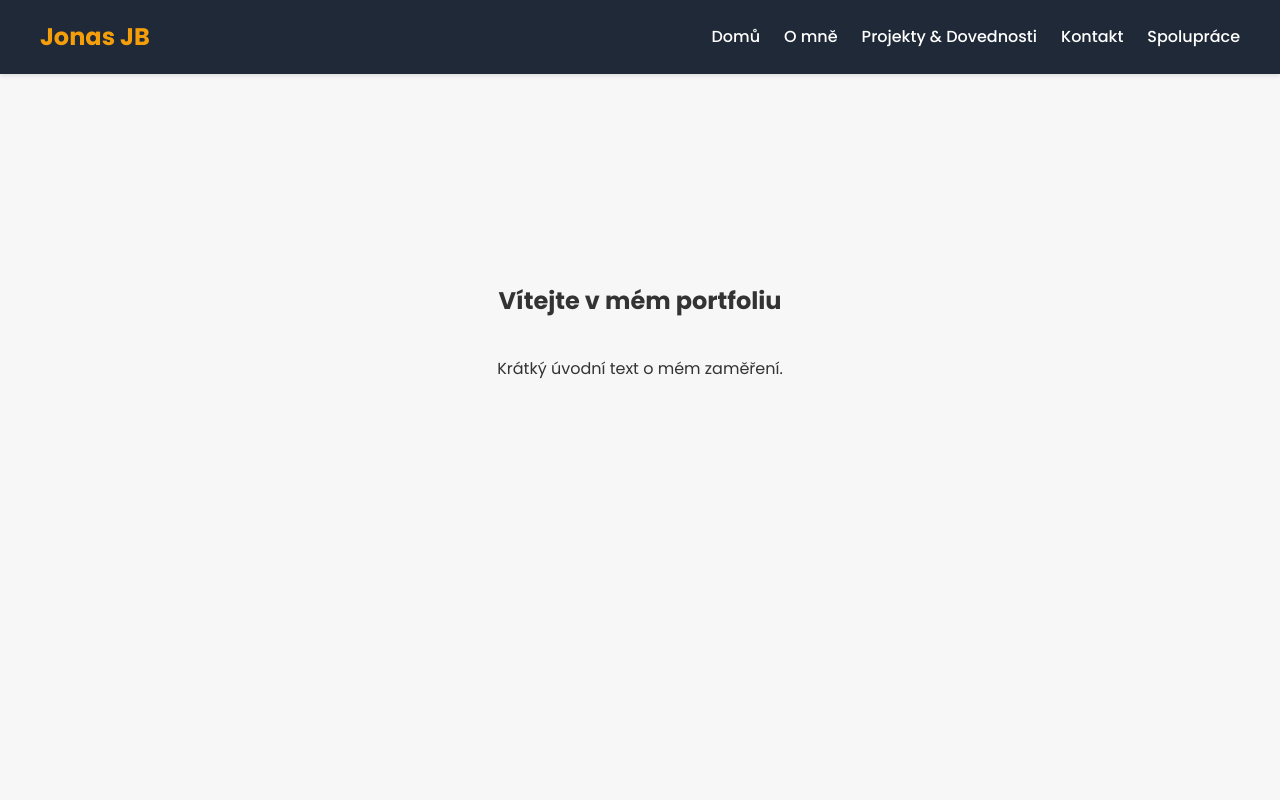
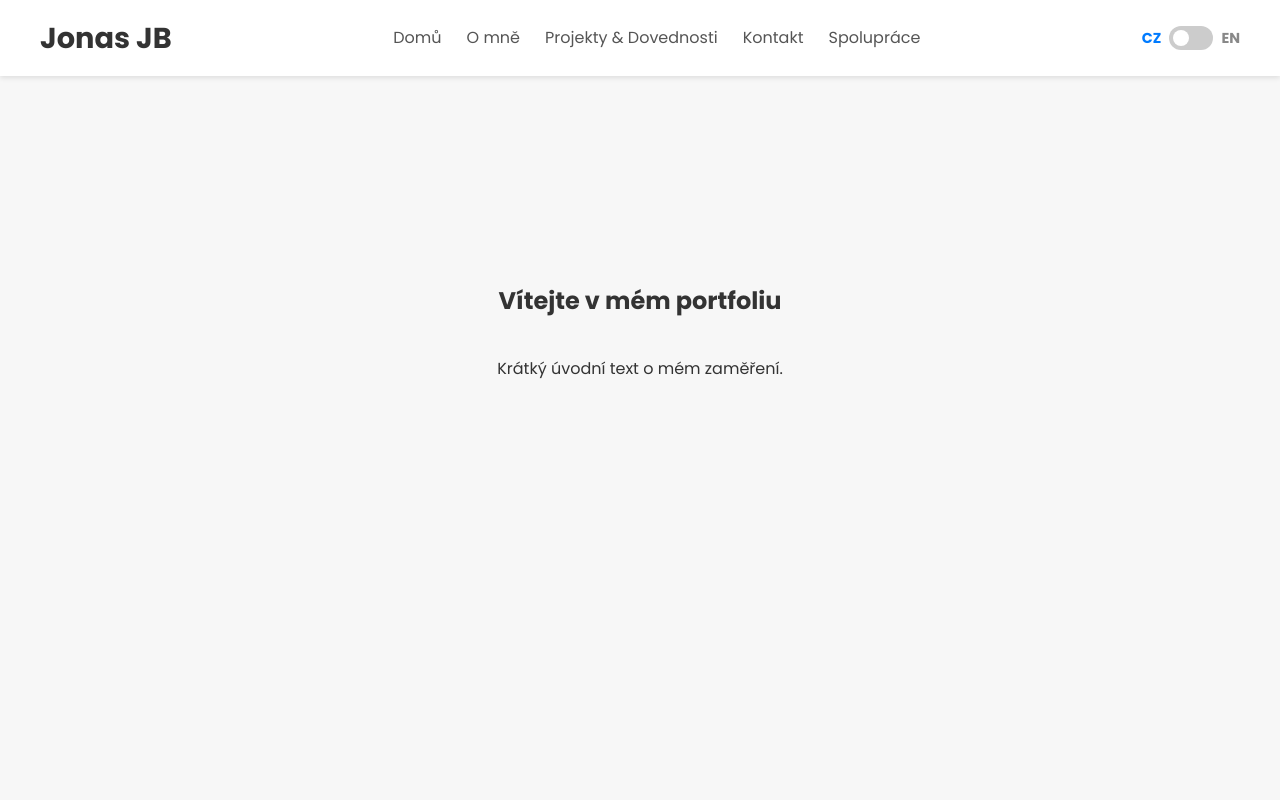
Before and after one commit to silenyJonas/portfolium, an Angular app: page / in a window 1280 px wide. Shown: the top 800 px of the page. Built offline with nearby package versions, Linux system fonts and the light colour scheme.

Commit message:
header localization

```diff
--- a/src/app/shared/footer/footer.component.ts
+++ b/src/app/shared/footer/footer.component.ts
@@ -38,3 +38,5 @@ export class FooterComponent implements OnInit, OnDestroy {
     this.destroy$.complete();
   }
 }
+
+//upravit prepinani jazyku
--- a/src/app/shared/header/header.component.css
+++ b/src/app/shared/header/header.component.css
@@ -1,130 +1,209 @@
-/* --- Header Component Styles --- */
+/* ========================================= */
+/* ZÁKLADNÍ STYLY HEADERU */
+/* ========================================= */
 
-#header {
-    padding: 0; /* padding se přesune do inner containeru */
-    background-color: #1f2937;
-    color: white;
-    box-shadow: 0 2px 4px rgba(0, 0, 0, 0.1);
-    position: fixed;
+header {
+    width: 100%;
+    position: fixed; /* Typicky pro hlavičku, aby byla viditelná při scrollování */
     top: 0;
-    width: 100%;
-    z-index: 10;
+    left: 0;
+    z-index: 1000; /* Ujistí se, že je nad ostatním obsahem */
+    background-color: white; /* Nastavte barvu pozadí */
+    box-shadow: 0 2px 5px rgba(0, 0, 0, 0.1);
 }
 
 .header-content {
-    /* Obal pro logo a navigaci */
     display: flex;
-    justify-content: space-between;
+    justify-content: space-between; /* Rozprostření loga, navigace a přepínače */
     align-items: center;
-    padding: 1rem 1.5rem; /* Vnitřní mezery */
-    max-width: 1200px;
+    max-width: 1200px; /* Maximální šířka obsahu */
     margin: 0 auto;
+    padding: 15px 20px;
 }
 
 .logo {
-    font-size: 1.5rem;
-    font-weight: 700;
-    color: #f59e0b; /* Jantarová */
+    font-size: 1.8em;
+    font-weight: bold;
+    color: #333; /* Barva loga */
 }
 
-/* --- DESKTOP NAVIGACE (Standardní stav) --- */
-
-.desktop-nav {
-    display: flex;
-    gap: 1.5rem;
-}
-
+/* DESKTOP NAVIGACE */
 .desktop-nav a {
-    color: white;
     text-decoration: none;
-    padding: 0.5rem 0;
-    font-weight: 500;
-    transition: color 0.3s ease;
+    color: #555;
+    margin-left: 25px;
+    font-size: 1em;
+    transition: color 0.3s;
 }
 
 .desktop-nav a:hover {
-    color: #f59e0b;
+    color: var(--primary-color, #007bff); /* Barva při najetí myší */
 }
 
-/* --- HAMBURGER TLAČÍTKO --- */
+/* ========================================= */
+/* HAMBURGER A MOBILNÍ MENU */
+/* ========================================= */
 
 .hamburger {
     display: none; /* Standardně skryté na desktopu */
     background: none;
     border: none;
     cursor: pointer;
-    padding: 0;
-    width: 30px;
-    height: 24px;
-    position: relative;
-    z-index: 20; /* Nad mobilním menu */
-    /* Responzivní animace, aby se netransformovalo na desktopu */
-    transition: transform 0.3s ease;
+    padding: 10px;
+    z-index: 1010;
 }
 
-.bar {
+.hamburger .bar {
     display: block;
-    width: 100%;
+    width: 25px;
     height: 3px;
-    background-color: white;
-    margin: 5px 0;
-    transition: transform 0.3s ease, opacity 0.3s ease;
+    margin: 5px auto;
+    background-color: #333;
+    transition: all 0.3s ease-in-out;
 }
 
-/* --- MOBILNÍ MENU --- */
-
 .mobile-menu {
-    display: flex;
+    display: none; /* Standardně skryté */
     flex-direction: column;
     position: absolute;
-    top: 100%; /* Pod headerem */
+    top: 100%; /* Pod hlavičkou */
     left: 0;
     width: 100%;
-    background-color: #2c3e50; /* Tmavší pozadí pro menu */
-    box-shadow: 0 4px 6px rgba(0, 0, 0, 0.1);
-
-    /* Animace - výchozí stav: skryté */
-    max-height: 0;
-    overflow: hidden;
-    /* Plynulý výjezd shora dolů */
-    transition: max-height 0.4s ease-in-out, padding 0.4s ease-in-out;
+    background-color: white;
+    box-shadow: 0 4px 8px rgba(0, 0, 0, 0.1);
+    padding: 20px 0;
+    text-align: center;
+    transform: translateY(-100%); /* Pro animaci zavřeného stavu */
+    transition: transform 0.3s ease-in-out;
 }
 
-/* Stav otevřeného menu */
 .mobile-menu.open {
-    /* Cílový stav: zobrazené */
-    max-height: 500px; /* Dostatečně velká hodnota pro plynulý výjezd */
-    padding: 1rem 0;
+    display: flex; /* Zobrazení, když je otevřené */
+    transform: translateY(0); /* Posun dolů, pro animaci otevření */
 }
 
 .mobile-menu a {
-    color: white;
     text-decoration: none;
-    padding: 0.75rem 1.5rem;
-    border-bottom: 1px solid rgba(255, 255, 255, 0.1);
-    transition: background-color 0.2s ease;
+    color: #333;
+    padding: 15px 0;
+    border-bottom: 1px solid #eee;
 }
 
 .mobile-menu a:last-child {
     border-bottom: none;
 }
 
-.mobile-menu a:hover {
-    background-color: #34495e;
+/* ========================================= */
+/* PŘEPÍNAČ JAZYKA (LANGUAGE SWITCH) */
+/* ========================================= */
+
+.language-switch {
+    display: flex;
+    align-items: center;
+    gap: 8px;
+    font-size: 0.9em;
+    font-weight: bold;
+    margin-left: 25px; /* Mezera od navigace */
 }
 
+.language-switch span {
+    transition: color 0.3s;
+    color: #888;
+    cursor: default;
+    user-select: none;
+}
 
-/* --- RESPONZIVITA: MOBILNÍ ZAŘÍZENÍ (MAX-WIDTH 768PX) --- */
+.language-switch span.active {
+    color: var(--primary-color, #007bff);
+}
+
+/* Kontejner přepínače */
+.switch {
+  position: relative;
+  display: inline-block;
+  width: 44px;
+  height: 24px;
+}
+
+/* Skrýt standardní input checkbox */
+.switch input {
+  opacity: 0;
+  width: 0;
+  height: 0;
+}
+
+/* Styl slideru (pozadí) */
+.slider {
+  position: absolute;
+  cursor: pointer;
+  top: 0;
+  left: 0;
+  right: 0;
+  bottom: 0;
+  background-color: #ccc;
+  transition: .4s;
+  border-radius: 24px;
+}
+
+/* Styl "knoflíku" na slideru */
+.slider:before {
+  position: absolute;
+  content: "";
+  height: 16px;
+  width: 16px;
+  left: 4px;
+  bottom: 4px;
+  background-color: white;
+  transition: .4s;
+  border-radius: 50%;
+}
+
+/* Stav: Zaškrtnuto (přepnuto na EN) */
+input:checked + .slider {
+  background-color: var(--primary-color, #007bff);
+}
+
+/* Posun knoflíku, když je zaškrtnuto */
+input:checked + .slider:before {
+  transform: translateX(20px);
+}
+
+/* ========================================= */
+/* RESPONSIVITA (BREAKPOINTS) */
+/* ========================================= */
 
 @media (max-width: 768px) {
-
-    /* Na mobilu skryjeme desktop navigaci */
-    .desktop-nav {
+    /* Na mobilu skrýt desktopovou navigaci a zobrazit hamburger */
+    .desktop-nav,
+    .language-switch.desktop-only {
         display: none;
     }
 
-    /* Na mobilu zobrazíme hamburger tlačítko */
     .hamburger {
         display: block;
     }
+
+    /* V mobilním menu zajistit zarovnání přepínače */
+    .mobile-menu .language-switch {
+        display: flex; /* Zajišťuje, že se mobilní přepínač zobrazí */
+        justify-content: center;
+        margin-top: 15px;
+    }
+
+    /* Skrýt mobilní přepínač na desktopu (z bezpečnostních důvodů) */
+    .mobile-only {
+        display: flex;
+    }
 }
+
+@media (min-width: 769px) {
+    /* Skrýt mobilní menu a přepínač na desktopu */
+    .mobile-menu,
+    .mobile-only {
+        display: none !important;
+    }
+
+    .desktop-only {
+        display: flex; /* Zajišťuje, že desktopový přepínač je vidět */
+    }
+}
--- a/src/app/shared/header/header.component.html
+++ b/src/app/shared/header/header.component.html
@@ -1,35 +1,55 @@
-<!-- header je kotva pro skok na začátek stránky -->
 <header id="header">
   <div class="header-content">
 
-    <!-- NÁZEV PORTFOLIA / LOGO -->
     <div class="logo">Jonas JB</div>
 
-    <!-- TLAČÍTKO HAMBURGER (Zobrazeno POUZE na mobilu) -->
     <button class="hamburger" (click)="toggleMenu()">
       <div class="bar"></div>
       <div class="bar"></div>
       <div class="bar"></div>
     </button>
 
-    <!-- DESKTOP NAVIGACE (Skrytá na mobilu) -->
     <nav class="desktop-nav">
-      <a href="#hero">Domů</a>
-      <a href="#about-me">O mně</a>
-      <a href="#projects-skills">Projekty & Dovednosti</a>
-      <a href="#contact">Kontakt</a>
-      <a href="#collaboration">Spolupráce</a>
+      <a href="#hero">{{home}}</a>
+      <a href="#about-me">{{about_me}}</a>
+      <a href="#projects-skills">{{projects_skills}}</a>
+      <a href="#contact">{{contact}}</a>
+      <a href="#collaboration">{{collaboration}}</a>
     </nav>
+
+    <div class="language-switch desktop-only">
+      <span [class.active]="!isEnglish()">CZ</span>
+      <label class="switch">
+        <input
+          type="checkbox"
+          [checked]="isEnglish()"
+          (change)="onLanguageChange($event)">
+        <span class="slider round"></span>
+      </label>
+      <span [class.active]="isEnglish()">EN</span>
+    </div>
 
   </div>
 
-  <!-- MOBILNÍ MENU (Zobrazeno POUZE při otevření hamburgerem) -->
   <nav class="mobile-menu" [class.open]="isMobileMenuOpen()" *ngIf="isMobileMenuOpen()">
     <a href="#hero" (click)="closeMenu()">Domů</a>
     <a href="#about-me" (click)="closeMenu()">O mně</a>
     <a href="#projects-skills" (click)="closeMenu()">Projekty & Dovednosti</a>
     <a href="#contact" (click)="closeMenu()">Kontakt</a>
     <a href="#collaboration" (click)="closeMenu()">Spolupráce</a>
+
+    <div class="language-switch mobile-only">
+        <span [class.active]="!isEnglish()">CZ</span>
+        <label class="switch">
+            <input
+              type="checkbox"
+              [checked]="isEnglish()"
+              (change)="onLanguageChange($event)">
+            <span class="slider round"></span>
+        </label>
+        <span [class.active]="isEnglish()">EN</span>
+    </div>
+
   </nav>
 
 </header>
--- a/src/app/shared/header/header.component.ts
+++ b/src/app/shared/header/header.component.ts
@@ -1,16 +1,57 @@
-import { Component, HostListener, signal } from '@angular/core';
-import { CommonModule } from '@angular/common'; // Potřebné pro *ngIf
-
+import { Component, HostListener, signal, OnInit } from '@angular/core';
+import { CommonModule } from '@angular/common'; // Potřebné pro *ngIf a [class]
+import { FormsModule } from '@angular/forms'; // Nutné pro použití [(ngModel)] nebo [checked]/(change)
+// Předpoklad: LocalizationService se nachází v tomto relativním umístění
+import { LocalizationService } from '../../services/localization.service';
+import { takeUntil } from 'rxjs/operators';
+import { Subject } from 'rxjs';
 @Component({
   selector: 'app-header',
   standalone: true,
-  imports: [CommonModule], // Důležité pro použití *ngIf
+  // Důležité: Importovat FormsModule pro práci s formulářovými prvky
+  imports: [CommonModule, FormsModule],
   templateUrl: './header.component.html',
   styleUrl: './header.component.css'
 })
-export class HeaderComponent {
+export class HeaderComponent implements OnInit {
   // Signal pro sledování, zda je mobilní menu otevřené
   isMobileMenuOpen = signal(false);
+
+  // Signal pro sledování stavu slideru/přepínače. true = EN, false = CZ
+  isEnglish = signal(false);
+
+  home: string = ""
+  about_me: string = ""
+  projects_skills: string = ""
+  contact: string = ""
+  collaboration: string = ""
+
+  // Injectujeme LocalizationService
+  constructor(private localizationService: LocalizationService) {}
+  private destroy$ = new Subject<void>(); // Pro správné odhlášení z odběrů
+
+  ngOnInit() {
+    // 1. Inicializace stavu přepínače podle aktuálního jazyka
+    const currentLang = this.localizationService.getLanguage();
+    this.isEnglish.set(currentLang === 'en');
+
+    // 2. Kontrola pro zavření mobilního menu při inicializaci na desktopu
+    if (window.innerWidth > 768) {
+      this.isMobileMenuOpen.set(false);
+    }
+    this.localizationService.currentTranslations$
+          .pipe(takeUntil(this.destroy$)) // Automatické odhlášení při zničení komponenty
+          .subscribe(translations => {
+            if (translations) {
+              // Naplnění proměnných s přeloženými texty
+              this.home = this.localizationService.getText('header.home');
+              this.about_me = this.localizationService.getText('header.about_me');
+              this.projects_skills = this.localizationService.getText('header.projects_skills');
+              this.contact = this.localizationService.getText('header.contact');
+              this.collaboration = this.localizationService.getText('header.collaboration');
+            }
+          });
+  }
 
   // Přepíná stav menu (otevřeno/zavřeno)
   toggleMenu() {
@@ -22,17 +63,23 @@ export class HeaderComponent {
     this.isMobileMenuOpen.set(false);
   }
 
+  // 🆕 OPRAVA CHYBY: Metoda pro přepínání jazyka.
+  // Přijímá celou událost a používá přetypování pro bezpečný přístup k .checked
+  onLanguageChange(event: Event) {
+    // Přetypování event.target na HTMLInputElement pro získání hodnoty checked
+    const isEn = (event.target as HTMLInputElement).checked;
+
+    const newLang = isEn ? 'en' : 'cz';
+    this.localizationService.setLanguage(newLang);
+    this.isEnglish.set(isEn); // Aktualizace signálu
+  }
+
   // HostListener naslouchá události 'resize' (změna velikosti okna)
-  @HostListener('window:resize', ['$event'])
-  onResize(event: Event) {
+  @HostListener('window:resize')
+  onResize() {
     // Zavře menu, pokud se okno zvětší nad velikost mobilu (např. 768px)
     if (window.innerWidth > 768) {
       this.isMobileMenuOpen.set(false);
     }
   }
-
-  // Při inicializaci zkontrolujeme počáteční velikost
-  ngOnInit() {
-    this.onResize(new Event('resize'));
-  }
 }
```
